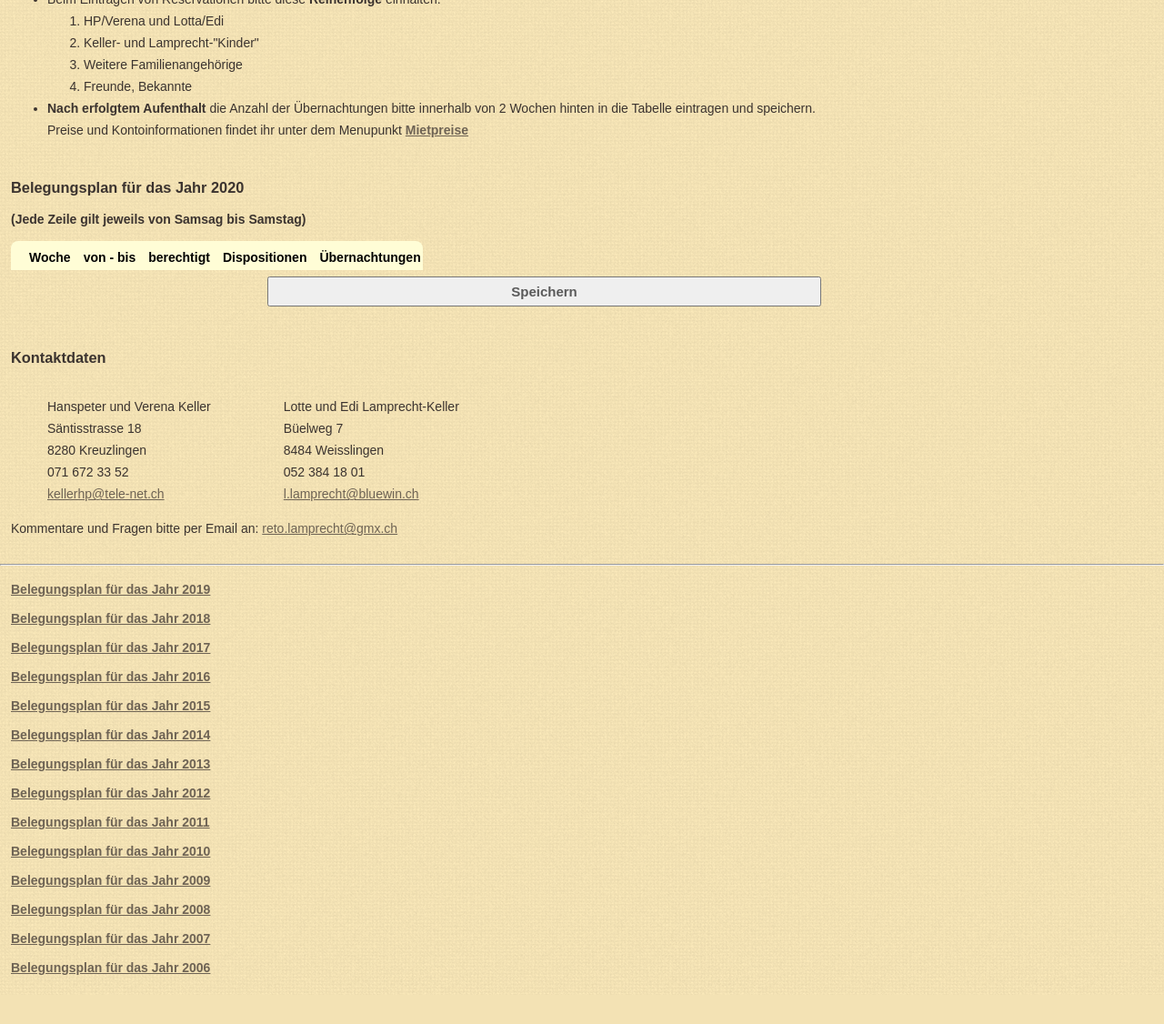
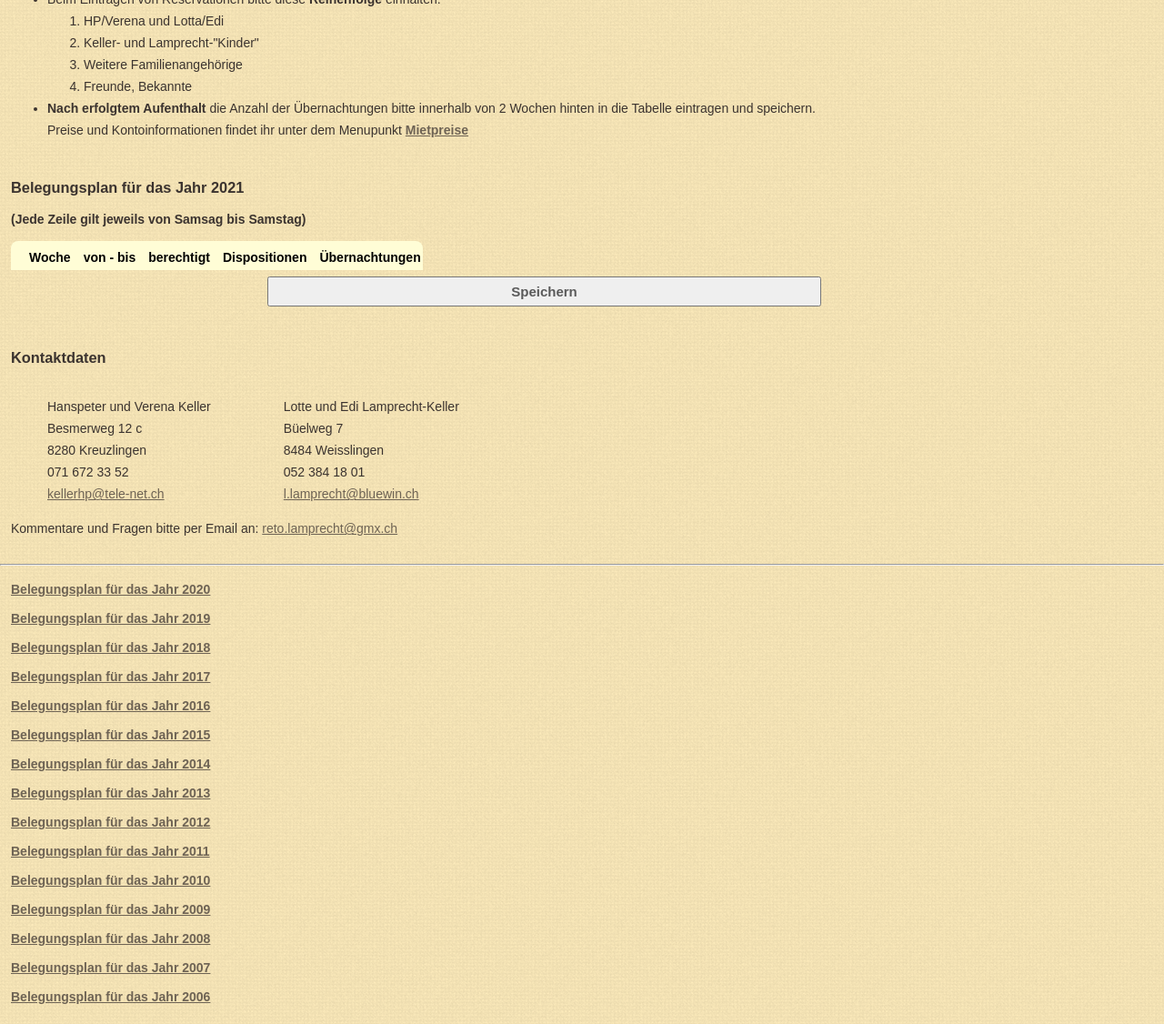
Before and after one commit to retojs/giuseppina, a PHP site: page /giusi.php in a window 1280 px wide. Shown: the part 140-1266 px from the top of the page at 91% size. Before the commit the page ends 1212 px from the top, so only its background shows below. Run offline with PHP 8.4, Linux system fonts and the light colour scheme; data comes from the database, SQL or seed files in the repository.

Commit message:
Kalender 2021

```diff
--- a/giusi/web/createCalendar.js
+++ b/giusi/web/createCalendar.js
@@ -2,7 +2,7 @@
     NAMES_COUNT = NAMES.length,
     START_WITH_NAME = "HP",
     START_WITH_NAME_INDEX = NAMES.indexOf(START_WITH_NAME),
-    START_WITH_WEEK = 14,
+    START_WITH_WEEK = 15,
     NOF_WEEKS = 30,
     WEEKS_PER_NAME = 2,
     FIRST_WEEKDAYS = [6, 7, 1, 2, 4, 5, 6, 7, 2, 3, 4, 5, 7, 1, 2, 3, 5, 6, 7, 1]; //first weekday for next 20 years, starting from 2005. (1=mo, 2=di .. 6=sa, 7=so)
--- a/giusi/web/giusi.php
+++ b/giusi/web/giusi.php
@@ -3,7 +3,7 @@
 <?php
 function printHistory() {
 	$jahrFirst = 2006;
-	$jahrLast = 2019;
+	$jahrLast = 2020;
 	for ($jahr = $jahrLast; $jahr >= $jahrFirst; $jahr--) {
 		?>
 		<a href="history.php?jahr=<?php print $jahr ?>">Belegungsplan f&uuml;r das Jahr <?php print $jahr ?></a>
@@ -21,7 +21,7 @@
 	</head>
 	<body>
 
-		<?php printYear(2020, true, true, "giusi.php"); ?>
+		<?php printYear(2021, true, true, "giusi.php"); ?>
 
 		<!-- vergangene und zuk&uuml;nftige Jahre -->
 		<div id="history">
--- a/giusi/web/kalender.php
+++ b/giusi/web/kalender.php
@@ -87,7 +87,7 @@
 	<h3>Kontaktdaten</h3>
 	<blockquote>
 		Hanspeter und Verena Keller<br/>
-		Säntisstrasse 18<br/>
+		Besmerweg 12 c<br/>
 		8280 Kreuzlingen<br/>
 		071 672 33 52<br/>
 		<a href="mailto:kellerhp@tele-net.ch?subject=Giuseppina">kellerhp@tele-net.ch</a>
```
Also changed, not shown: 1 other file.
